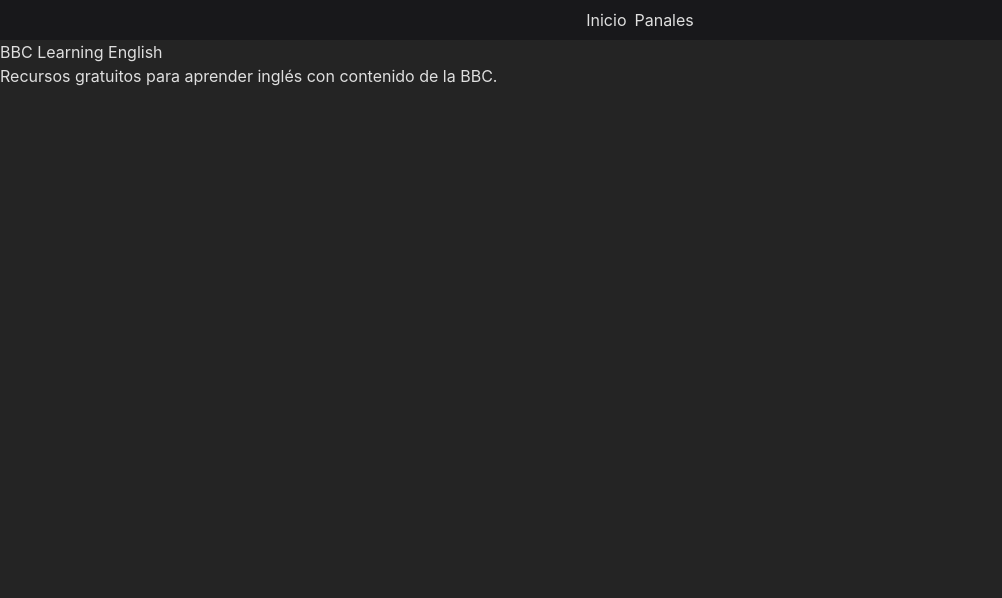
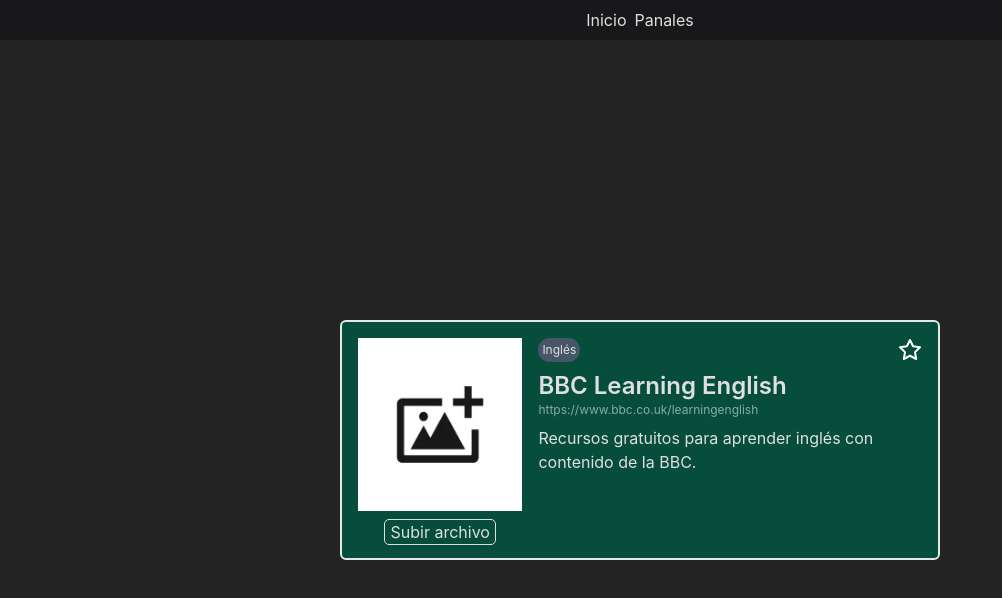
Before and after one commit to Geider10/Markbooks, a React (Vite) app: page /link/1 in a window 1280 px wide. Shown: the top 598 px of the page, without its empty margins (0-1002 px from the left). Built offline with nearby package versions, Linux system fonts and the light colour scheme.

Commit message:
add style to cartDetail and add upload file to cardDetail

```diff
--- a/src/components/main/board/Board.jsx
+++ b/src/components/main/board/Board.jsx
@@ -139,6 +139,7 @@
                 <Modal url={false} name={!editTag ?"Nueva Etiqueta": "Etiqueta"} btnName={!editTag ? "Crear" : "Editar"} text={txt}  change={handleGetTxt} submit={handleTagEvent}  close={handleModalOff} > </Modal>
             }
             {tableType == "link" ? <TableLink handlePutLinks={handlePutLink} /> : <TableCategory handlePutTags={handlePutTag} />}
+             {/* descargar todos los enlaces como pdf */}
         </div>
     )
 }
--- a/src/components/main/home/Card.jsx
+++ b/src/components/main/home/Card.jsx
@@ -1,11 +1,12 @@
 import Path from "../form/Path"
 import Star from "../../../icons/Star";
 function Site (data){
-    const {value,url,category, id, star} = data
+    const {value,url,category, id, star,img} = data
+    const backCard = img ? { backgroundImage: `url(${img})` } : { backgroundColor: 'blue' };
     return(
         <article className="w-52 text-md rounded-md border-2">
-            <div className="bg-red-400 h-24 flex justify-between px-2">
-                <span>{category}</span>
+            <div className="h-24 flex justify-between items-start px-2 py-1 bg-cover bg-center" style={backCard} >
+                <span className=" bg-slate-600 rounded-xl p-1 text-xs inline">{category}</span>
                 <Star sId={id} starValue={star}/>
             </div>
             <div className="text-center bg-gray-600 pb-2">
--- a/src/components/main/home/ContentDetail.jsx
+++ b/src/components/main/home/ContentDetail.jsx
@@ -11,7 +11,7 @@
         setLink(filterLink)
     },[id])
     return (
-        <div>
+        <div className="centerContent">
            {link && <DetailCard link={link}/>}
         </div>
     )
--- a/src/components/main/home/DetailCard.jsx
+++ b/src/components/main/home/DetailCard.jsx
@@ -1,8 +1,23 @@
+import Star from '../../../icons/Star';
+import ImageUpload from './ImageUpload';
 function DetailCard({link}){
     return (
-        <div>
-            <h1>{link.name}</h1>
-            <p>{link.description}</p>
+        <div className="w-[600px] h-60 flex gap-4 rounded-md border-2 bg-emerald-900 p-4">
+           <div className="w-[30%] ">
+                <ImageUpload imgId={link.id} imgValue={link.img}/>
+            </div>
+           <div className="w-[70%] ">
+                <div className="flex justify-between">
+                    <label className=" bg-slate-600 rounded-xl p-1 text-xs inline-block mb-2">{link.category}</label>
+                    <div className='flex gap-1'>
+                        <Star sId={link.id} starValue={link.star}/>
+                    </div>
+                </div>
+                <h2 className="text-2xl font-semibold">{link.name}</h2>
+                <h3 className="text-xs text-slate-200/60 mb-2">{link.url}</h3>
+                <p>{link.description}</p>
+                <p>{link.date}</p>
+           </div>
         </div>
     )
 }
--- /dev/null
+++ b/src/components/main/home/ImageUpload.jsx
@@ -0,0 +1,39 @@
+import {useContext, useState} from 'react';
+import {FilterContext} from '../../../context/dataContext';
+function ImageUpload ({imgId,imgValue}){
+    const {changeImage} = useContext(FilterContext)
+    const [image,setImage] = useState(imgValue)
+
+    const convertToBase64 = (file) => {
+        return new Promise((resolve, reject) => {
+          const fileReader = new FileReader();
+          fileReader.readAsDataURL(file);
+          fileReader.onload = () => {
+            resolve(fileReader.result);
+          };
+          fileReader.onerror = (error) => {
+            reject(error);
+          };
+        });
+    };
+    const handleImgUpload = async (e)=>{
+        e.preventDefault()
+        const file = e.target.files[0]
+        const imgValue = await convertToBase64(file)
+        console.log(imgValue);
+        setImage(imgValue)
+        changeImage(imgId, imgValue)
+    }
+    return (
+        <div className='text-center h-full'>
+            <div className='text-center h-[85%]'>
+                <img className='container_img_perfil' src={image || "/photoUpload.webp"} alt={image ? 'Imagen cargada desde el dispositivo':'No hay imagen cargada'}></img>
+            </div>
+            <div className='relative inline-block mt-2'>
+                <label htmlFor="file-input" className='custom_file_label'>Subir archivo </label>
+                <input id="file-input" type="file" accept="image/*"  onChange={(e)=> handleImgUpload(e)}/>
+            </div>
+        </div>
+    )
+}
+export default ImageUpload
--- a/src/components/main/home/RenderCard.jsx
+++ b/src/components/main/home/RenderCard.jsx
@@ -18,7 +18,7 @@
     return(
         <section className="cardCenter" >
             {link && link.map((l)=>(
-                <Card key={l.id} value={l.name} url={l.url} category={l.category} id={l.id} star={l.star}/>
+                <Card key={l.id} value={l.name} url={l.url} category={l.category} id={l.id} star={l.star} img={l.img}/>
             ))}
         </section>
     )
--- a/src/context/dataContext.jsx
+++ b/src/context/dataContext.jsx
@@ -87,17 +87,29 @@
     }
     const changeStar = (sid, starValue)=>{
         const link = links.find(l => l.id == sid)
-        const newLink = {...link,star : starValue}
-        const filterLink = links.filter(l => l.id != sid)
-        filterLink.push(newLink)
-        localStorage.setItem("links",JSON.stringify(filterLink));
-        setLinks(filterLink)
+        const updateLink = {...link,star : starValue}
+        const filterLinks = links.filter(l => l.id != sid)
+        filterLinks.push(updateLink)
+        localStorage.setItem("links",JSON.stringify(filterLinks));
+        setLinks(filterLinks)
+    }
+    const changeImage = (imgId, imgValue)=>{
+        const link = links.find(l => l.id == imgId)
+        const updateLink = {...link, img : imgValue}
+        const filterLinks = links.filter(l => l.id != imgId)
+        filterLinks.push(updateLink)
+        console.log(filterLinks)
+        // localStorage.setItem('links',JSON.stringify(filterLinks))
+        // setLinks(filterLinks)
     }
     return(
         <FilterContext.Provider value={{
             tags, postTag,putTag,deleteTag,
             links,postLink,putLink,deleteLink,changeStar,
-            linksTag,changeTagLinks,typeFilter,changeTypeFilter}}>
+            linksTag,changeTagLinks,
+            typeFilter,changeTypeFilter,
+            changeImage
+            }}>
            {children}
         </FilterContext.Provider>
     )
--- /dev/null
+++ b/src/icons/Edit.jsx
@@ -0,0 +1,6 @@
+function Edit(){
+    return(
+        <svg  xmlns="http://www.w3.org/2000/svg"  width="24"  height="24"  viewBox="0 0 24 24"  fill="none"  stroke="currentColor"  strokeWidth="2"  strokeLinecap="round"  strokeLinejoin="round" ><path stroke="none" d="M0 0h24v24H0z" fill="none"/><path d="M7 7h-1a2 2 0 0 0 -2 2v9a2 2 0 0 0 2 2h9a2 2 0 0 0 2 -2v-1" /><path d="M20.385 6.585a2.1 2.1 0 0 0 -2.97 -2.97l-8.415 8.385v3h3l8.385 -8.415z" /><path d="M16 5l3 3" /></svg>
+    )
+}
+export default Edit
--- /dev/null
+++ b/src/icons/EyeClosed.jsx
@@ -0,0 +1,6 @@
+function EyeClosed(){
+    return(
+        <svg  xmlns="http://www.w3.org/2000/svg"  width="24"  height="24"  viewBox="0 0 24 24"  fill="none"  stroke="currentColor"  strokeWidth="2"  strokeLinecap="round"  strokeLinejoin="round" ><path stroke="none" d="M0 0h24v24H0z" fill="none"/><path d="M21 9c-2.4 2.667 -5.4 4 -9 4c-3.6 0 -6.6 -1.333 -9 -4" /><path d="M3 15l2.5 -3.8" /><path d="M21 14.976l-2.492 -3.776" /><path d="M9 17l.5 -4" /><path d="M15 17l-.5 -4" /></svg>
+    )
+}
+export default EyeClosed
--- a/src/index.css
+++ b/src/index.css
@@ -78,3 +78,30 @@
   opacity: 1;
   color: #dfdfdf;
 }
+.centerContent{
+  display: flex;
+  justify-content: center;
+  align-items: center;
+  height: 100vh;
+}
+.container_img_perfil {
+  width: 100%;
+  height: 100%;
+  overflow: hidden;
+}
+.custom_file_label {
+  display: inline-block;
+  padding:0px 5px;
+  cursor: pointer;
+  border: 1px solid;
+  border-radius: 5px;
+  text-align: center;
+}
+
+#file-input {
+  position: absolute;
+  opacity: 0;
+  width: 0;
+  height: 0;
+  z-index: -1;
+}
```
Also changed, not shown: public/logo.webp (deleted), public/photoUpload.webp (added).
